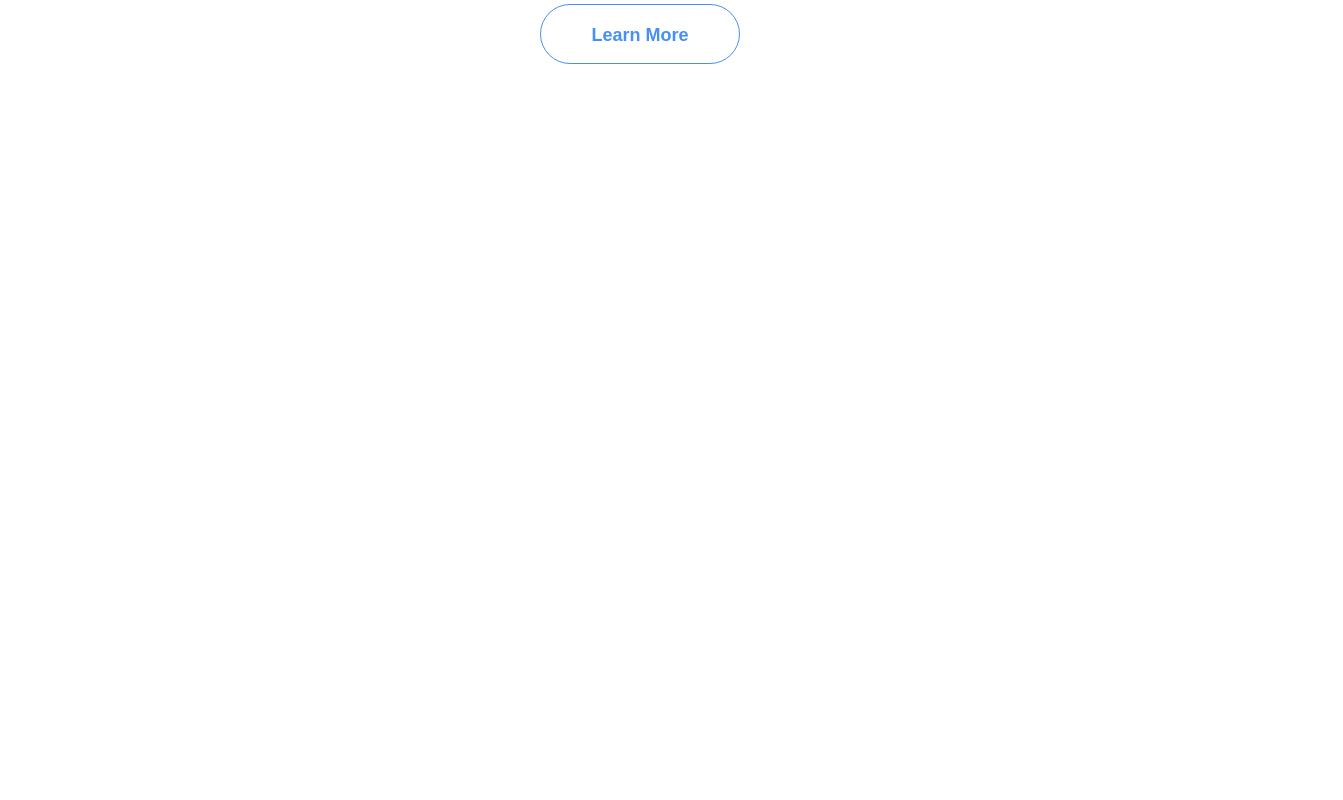
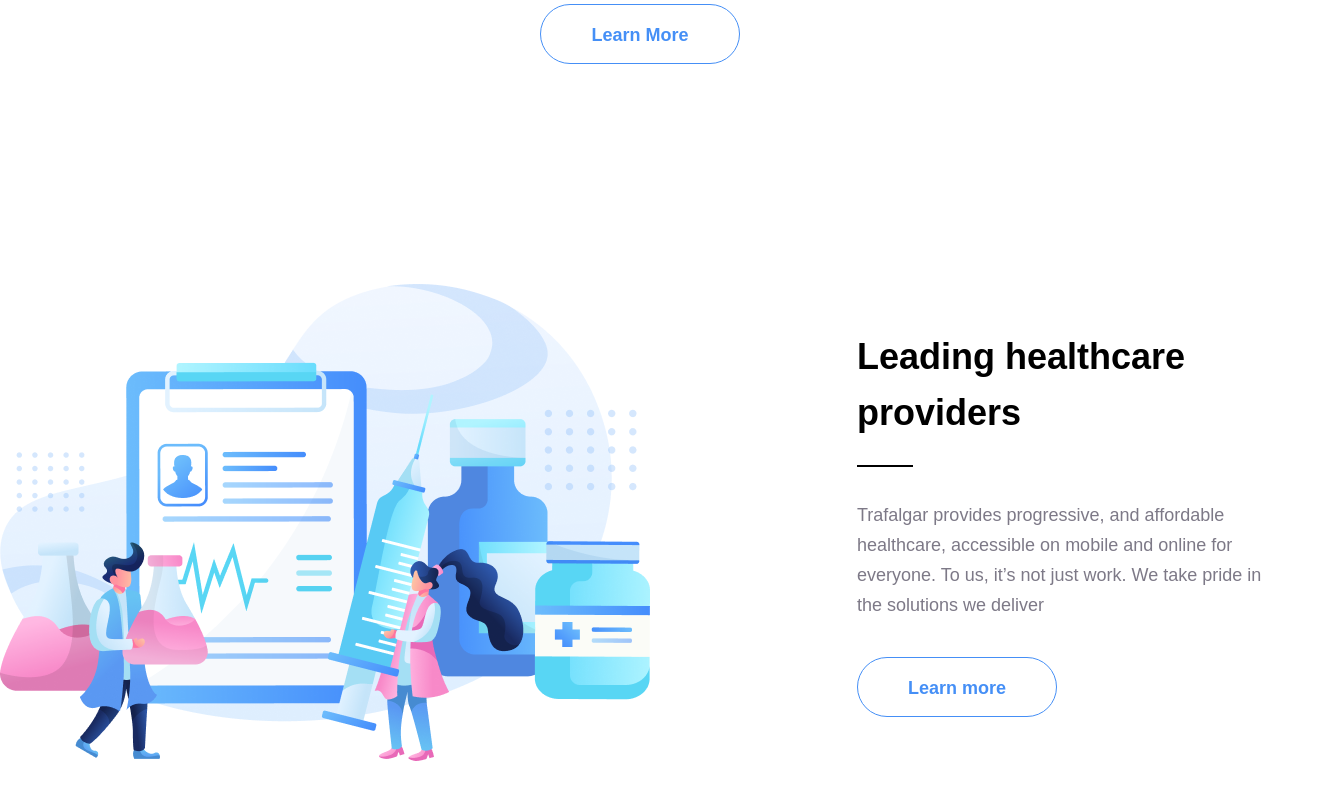
Before and after one commit to fahmirizalbudi/trafalgar, a React (Vite) app: page / in a window 1280 px wide. Shown: the part 2238-3038 px from the top of the page, 1343 px wide, since content can reach past the window. Before the commit the page ends 2522 px from the top, so only its background shows below. Built offline with nearby package versions, Linux system fonts and the light colour scheme; a web font is replaced by a local one.

Commit message:
feat: create second section above service section

```diff
--- a/src/App.css
+++ b/src/App.css
@@ -188,3 +188,53 @@
     margin: 0 auto;
     margin-top: 69px;
 }
+
+.second {
+    display: grid;
+    grid-template-columns: 1fr 1fr;
+    column-gap: 207px;
+    padding-bottom: 220px;
+}
+
+.second__image {
+    display: flex;
+    align-items: center;
+}
+
+.second__text {
+    display: flex;
+    flex-direction: column;
+    justify-content: center;
+    width: 486px;
+}
+
+.second__text-heading {
+    width: 481px;
+    font-weight: bold;
+    line-height: 56px;
+    font-size: 36px;
+    position: relative;
+}
+
+.second__text-heading::before {
+    content: '';
+    background-color: #000;
+    width: 56px;
+    height: 2px;
+    position: absolute;
+    left: 0;
+    bottom: -26px;
+}
+
+.second__text-description {
+    width: 430px;
+    color: #7D7987;
+    font-weight: 300;
+    font-size: 18px;
+    line-height: 30px;
+    margin-top: 59px;
+}
+
+.second__button-more {
+    margin-top: 37px;
+}
--- a/src/App.tsx
+++ b/src/App.tsx
@@ -2,6 +2,7 @@
 import NavigationBar from './components/NavigationBar'
 import HeroSection from './partials/HeroSection'
 import OurServiceSection from './partials/OurServiceSection'
+import SecondSection from './partials/SecondSection'
 
 function App() {
   return (
@@ -9,6 +10,7 @@
       <NavigationBar />
       <HeroSection />
       <OurServiceSection />
+      <SecondSection />
     </>
   )
 }
--- /dev/null
+++ b/src/partials/SecondSection/index.tsx
@@ -0,0 +1,19 @@
+import Button from "../../components/Button"
+import Section from "../../components/Section"
+
+const SecondSection = () => {
+    return (
+        <Section className="second">
+            <div className="second__image">
+                <img src="./trafalgar-illustration-sec02.svg" alt="Illustration" />
+            </div>
+            <div className="second__text">
+                <h1 className="second__text-heading">Leading healthcare providers</h1>
+                <span className="second__text-description">Trafalgar provides progressive, and affordable healthcare, accessible on mobile and online for everyone. To us, it’s not just work. We take pride in the solutions we deliver</span>
+                <Button variant="outline" className="second__button-more">Learn more</Button>
+            </div>
+        </Section>
+    )
+}
+
+export default SecondSection
```
Also changed, not shown: public/trafalgar-illustration-sec02.svg (added).
